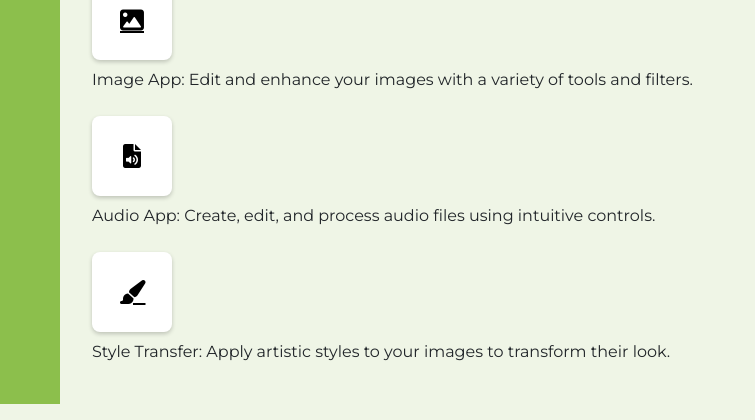
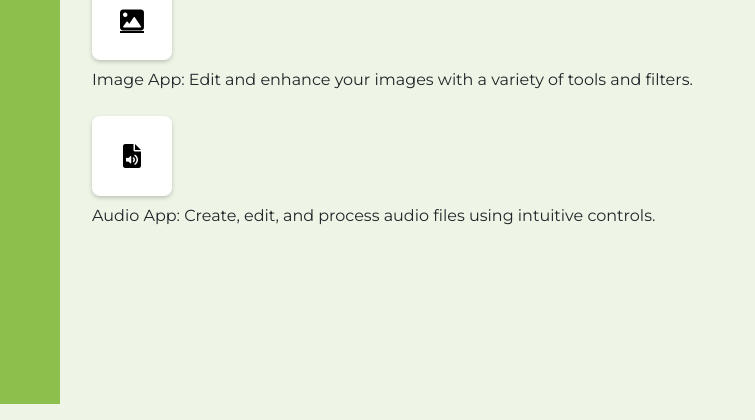
Before and after one commit to akramelassri/generative-art-gallery-flask, a Flask app: page /apps in a window 1280 px wide. Shown: the part 396-816 px from the top of the page, without its empty margins (0-755 px from the left). Run offline with Flask 3, Linux system fonts and the light colour scheme.

Commit message:
needed files

```diff
--- a/draw/screens.py
+++ b/draw/screens.py
@@ -315,7 +315,9 @@ class DrawAppState(State):
                             self._active_shape = num
                             self._selected_shape = shape
                             break
-
+                if event.type == pygame.KEYDOWN and event.key == pygame.K_DELETE:
+                    if self._selected_shape != None:
+                        self.drawing_canva._shapes.remove(self._selected_shape)
 
                 elif event.type == pygame.MOUSEMOTION:
                     if self._active_shape != None:
--- a/templates/apps.html
+++ b/templates/apps.html
@@ -37,13 +37,6 @@
             <p class="mt-2">Audio App: Create, edit, and process audio files using intuitive controls.</p>
         </div>
 
-        <div class="app-item mb-4">
-            <!-- Using a button for Style Transfer as in base.html -->
-            <a href="#" class="btn-square" type="button" title="Style Transfer" data-bs-toggle="tooltip" data-bs-placement="top">
-                <i class="fas fa-paint-brush"></i>
-            </a>
-            <p class="mt-2">Style Transfer: Apply artistic styles to your images to transform their look.</p>
-        </div>
     </div>
 </div>
 {% endblock %}
--- a/templates/base.html
+++ b/templates/base.html
@@ -67,11 +67,6 @@
                 <i class="fa-solid fa-file-audio"></i>
             </a>
 
-            <!-- Style Transfer (brain icon) -->
-            <button class="btn-square" type="button" title="Style Transfer" data-bs-toggle="tooltip"
-                data-bs-placement="top">
-                <i class="fas fa-paint-brush"></i>
-            </button>
         </div>
 
         <h2>Recent Artworks</h2>
--- a/templates/home.html
+++ b/templates/home.html
@@ -20,9 +20,6 @@
         <a href="{{ url_for('audio_app') }}" class="btn-square" type="button" title="Audio App" data-bs-toggle="tooltip" data-bs-placement="top">
             <i class="fa-solid fa-file-audio"></i>
         </a>
-        <button class="btn-square" type="button" title="Style Transfer" data-bs-toggle="tooltip" data-bs-placement="top">
-            <i class="fas fa-paint-brush"></i>
-        </button>
     </div>
 
     <!-- Recent Artworks Gallery (without description) -->
```
Also changed, not shown: README.md, 2 other files.
